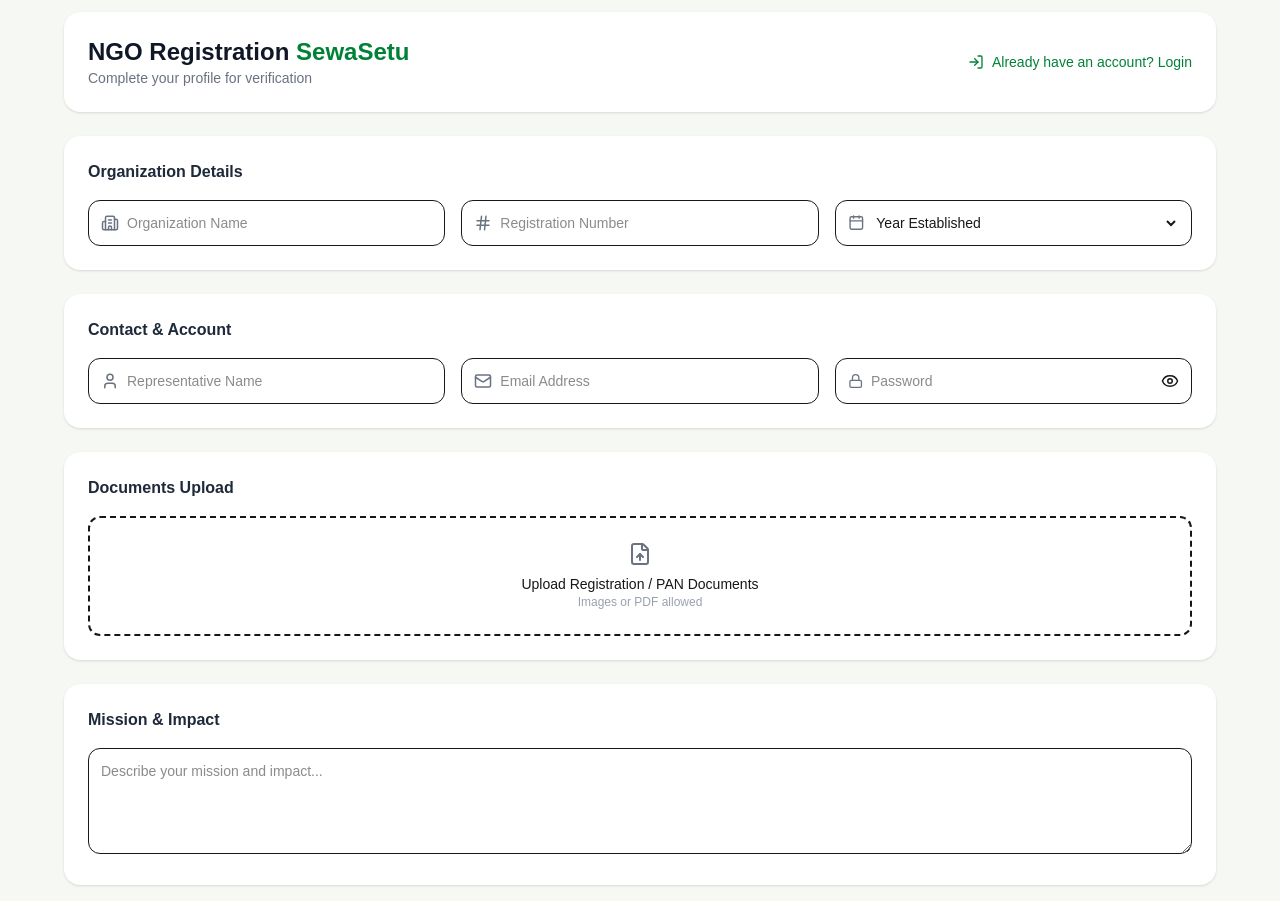
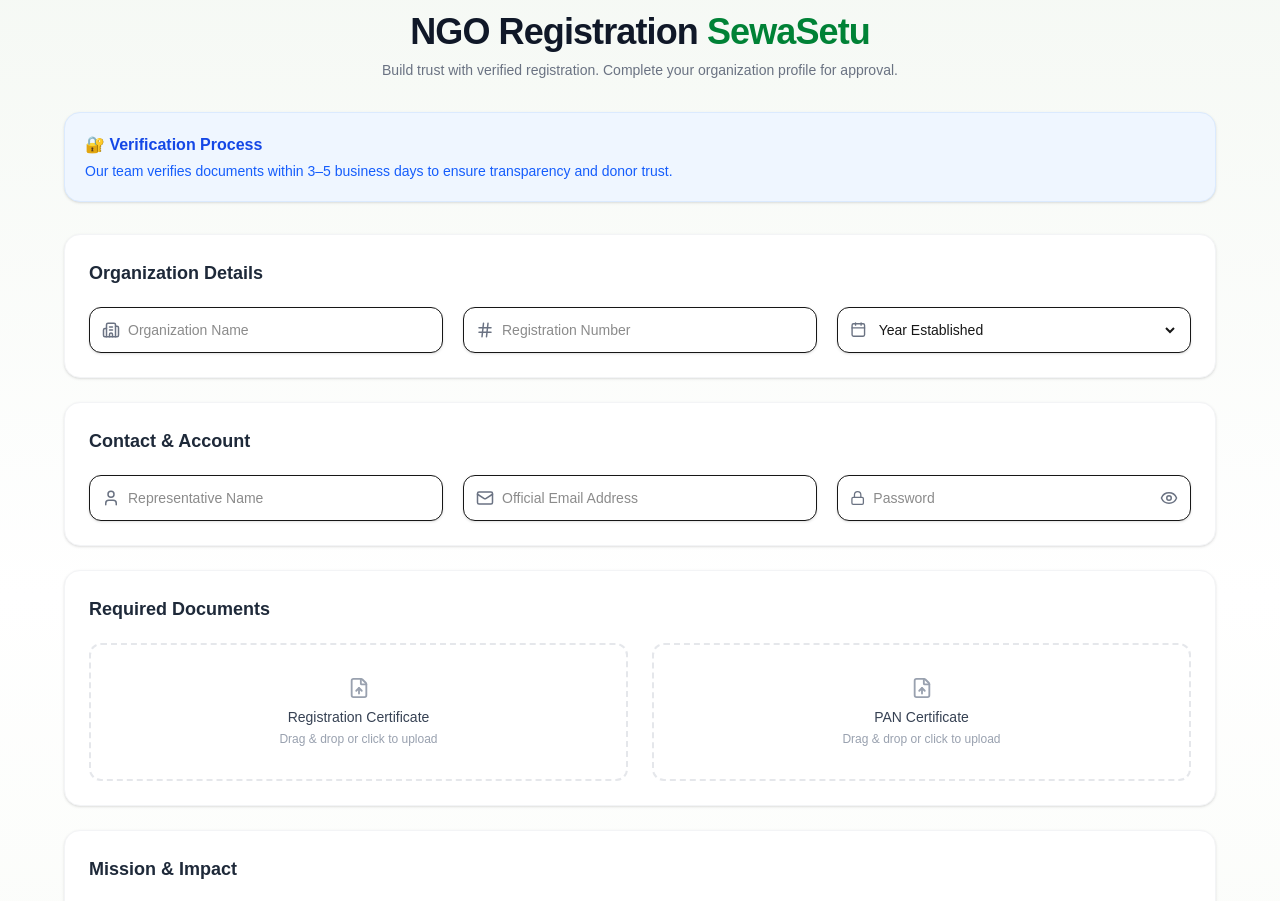
Before and after one commit to indradev03/SewaSetu-Web-api, a Next.js app: page /register/role_selection/ngo in a window 1280 px wide. Shown: the part 100-1001 px from the top of the page. Built offline with nearby package versions, Linux system fonts and the light colour scheme.

Commit message:
Refactor NGO signup form to improve UI layout, enhance accessibility, and streamline document upload process

```diff
--- a/app/register/role_selection/ngo/page.tsx
+++ b/app/register/role_selection/ngo/page.tsx
@@ -11,8 +11,6 @@
   Eye,
   EyeOff,
   FileUp,
-  FileText,
-  LogIn,
 } from "lucide-react";
 
 export default function NGOSignup() {
@@ -27,195 +25,211 @@
   });
 
   const [showPassword, setShowPassword] = useState(false);
-  const [files, setFiles] = useState<File[]>([]);
 
   const handleChange = (
-    e: React.ChangeEvent<HTMLInputElement | HTMLTextAreaElement | HTMLSelectElement>
+    e: React.ChangeEvent<
+      HTMLInputElement | HTMLTextAreaElement | HTMLSelectElement
+    >
   ) => {
     setForm({ ...form, [e.target.name]: e.target.value });
   };
 
-  const handleFileChange = (e: React.ChangeEvent<HTMLInputElement>) => {
-    if (e.target.files) {
-      setFiles([...files, ...Array.from(e.target.files)]);
-    }
-  };
-
   const handleSubmit = (e: React.FormEvent) => {
     e.preventDefault();
-    console.log(form, files);
+    console.log(form);
   };
 
   return (
-    <div className="min-h-screen w-full bg-[#f5f8f3] px-6 pt-28 pb-10 flex justify-center">
-
-      <div className="w-full max-w-6xl">
+    <div className="min-h-screen w-full bg-gradient-to-b from-[#f4f8f3] via-white to-[#f7faf5] px-6 pt-28 pb-16 flex justify-center">
+      <div className="w-full max-w-6xl space-y-8">
 
         {/* HEADER */}
-        <div className="bg-white rounded-2xl shadow-sm p-6 mb-6 flex justify-between items-center">
+        <div className="text-center space-y-2">
+          <h1 className="text-4xl font-extrabold text-gray-900 tracking-tight">
+            NGO Registration{" "}
+            <span className="text-green-700">SewaSetu</span>
+          </h1>
 
-          <div>
-            <h1 className="text-2xl font-bold text-gray-900">
-              NGO Registration <span className="text-green-700">SewaSetu</span>
-            </h1>
-            <p className="text-sm text-gray-500">
-              Complete your profile for verification
-            </p>
-          </div>
+          <p className="text-sm text-gray-500 max-w-xl mx-auto">
+            Build trust with verified registration. Complete your organization profile for approval.
+          </p>
+        </div>
 
-          <a
-            href="/login"
-            className="flex items-center gap-2 text-sm text-green-700 hover:underline"
-          >
-            <LogIn size={16} />
-            Already have an account? Login
-          </a>
+        {/* INFO BANNER */}
+        <div className="bg-blue-50 border border-blue-100 p-5 rounded-2xl shadow-sm">
+          <h3 className="font-semibold text-blue-700">🔐 Verification Process</h3>
+          <p className="text-sm text-blue-600 mt-1">
+            Our team verifies documents within 3–5 business days to ensure transparency and donor trust.
+          </p>
         </div>
 
         <form onSubmit={handleSubmit} className="space-y-6">
 
           {/* ORGANIZATION */}
-          <div className="bg-white p-6 rounded-2xl shadow-sm">
-            <h2 className="font-semibold mb-4 text-gray-800">
-              Organization Details
-            </h2>
+          <Section title="Organization Details">
+            <div className="grid grid-cols-1 md:grid-cols-3 gap-5">
 
-            <div className="grid grid-cols-3 gap-4">
+              <Input
+                icon={<Building2 size={18} />}
+                name="orgName"
+                placeholder="Organization Name"
+                onChange={handleChange}
+              />
 
-              <Input icon={<Building2 size={18} />} name="orgName" placeholder="Organization Name" onChange={handleChange} />
+              <Input
+                icon={<Hash size={18} />}
+                name="regNumber"
+                placeholder="Registration Number"
+                onChange={handleChange}
+              />
 
-              <Input icon={<Hash size={18} />} name="regNumber" placeholder="Registration Number" onChange={handleChange} />
+              <div className="flex items-center gap-2 border rounded-xl px-3 bg-white shadow-sm focus-within:ring-2 focus-within:ring-green-500 transition">
+                <Calendar size={18} className="text-gray-500" />
 
-              <div className="flex items-center gap-2 border rounded-xl px-3 bg-white">
-                <Calendar size={18} className="text-gray-500" />
                 <select
                   name="yearEstablished"
                   onChange={handleChange}
-                  className="w-full py-3 outline-none text-sm"
+                  className="w-full py-3 outline-none text-sm bg-transparent"
                 >
                   <option value="">Year Established</option>
-                  {Array.from({ length: 30 }).map((_, i) => {
+                  {Array.from({ length: 40 }).map((_, i) => {
                     const year = 2026 - i;
-                    return (
-                      <option key={year} value={year}>
-                        {year}
-                      </option>
-                    );
+                    return <option key={year}>{year}</option>;
                   })}
                 </select>
               </div>
-
             </div>
-          </div>
+          </Section>
 
           {/* CONTACT */}
-          <div className="bg-white p-6 rounded-2xl shadow-sm">
-            <h2 className="font-semibold mb-4 text-gray-800">
-              Contact & Account
-            </h2>
+          <Section title="Contact & Account">
+            <div className="grid grid-cols-1 md:grid-cols-3 gap-5">
 
-            <div className="grid grid-cols-3 gap-4">
+              <Input
+                icon={<User size={18} />}
+                name="representative"
+                placeholder="Representative Name"
+                onChange={handleChange}
+              />
 
-              <Input icon={<User size={18} />} name="representative" placeholder="Representative Name" onChange={handleChange} />
+              <Input
+                icon={<Mail size={18} />}
+                name="email"
+                placeholder="Official Email Address"
+                onChange={handleChange}
+              />
 
-              <Input icon={<Mail size={18} />} name="email" placeholder="Email Address" onChange={handleChange} />
+              <div className="flex items-center gap-2 border rounded-xl px-3 bg-white shadow-sm focus-within:ring-2 focus-within:ring-green-500 transition">
+                <Lock size={18} className="text-gray-500" />
 
-              {/* PASSWORD */}
-              <div className="flex items-center gap-2 border rounded-xl px-3">
-                <Lock size={18} className="text-gray-500" />
                 <input
                   name="password"
                   type={showPassword ? "text" : "password"}
                   placeholder="Password"
                   onChange={handleChange}
-                  className="w-full py-3 outline-none text-sm"
+                  className="w-full py-3 outline-none text-sm bg-transparent"
                 />
+
                 <button
                   type="button"
+                  className="text-gray-500 hover:text-gray-700"
                   onClick={() => setShowPassword(!showPassword)}
                 >
                   {showPassword ? <EyeOff size={18} /> : <Eye size={18} />}
                 </button>
               </div>
+            </div>
+          </Section>
 
+          {/* DOCUMENTS */}
+          <Section title="Required Documents">
+            <div className="grid grid-cols-1 md:grid-cols-2 gap-6">
+              <UploadBox label="Registration Certificate" />
+              <UploadBox label="PAN Certificate" />
             </div>
-          </div>
+          </Section>
 
-          {/* DOCUMENT UPLOAD */}
-          <div className="bg-white p-6 rounded-2xl shadow-sm">
-            <h2 className="font-semibold mb-4 text-gray-800">
-              Documents Upload
-            </h2>
-
-            <input
-              type="file"
-              multiple
-              accept="image/*,application/pdf"
-              onChange={handleFileChange}
-              className="hidden"
-              id="fileUpload"
-            />
-
-            <label
-              htmlFor="fileUpload"
-              className="border-2 border-dashed rounded-xl p-6 flex flex-col items-center justify-center cursor-pointer hover:border-green-600"
-            >
-              <FileUp size={24} className="text-gray-500" />
-              <p className="text-sm mt-2">Upload Registration / PAN Documents</p>
-              <p className="text-xs text-gray-400">Images or PDF allowed</p>
-            </label>
-
-            {/* PREVIEW */}
-            {files.length > 0 && (
-              <div className="grid grid-cols-4 gap-3 mt-4">
-                {files.map((file, i) => (
-                  <div
-                    key={i}
-                    className="p-2 border rounded-lg text-xs flex items-center gap-2"
-                  >
-                    <FileText size={14} />
-                    <span className="truncate">{file.name}</span>
-                  </div>
-                ))}
-              </div>
-            )}
-          </div>
-
-          {/* MISSION LAST */}
-          <div className="bg-white p-6 rounded-2xl shadow-sm">
-            <h2 className="font-semibold mb-4 text-gray-800">
-              Mission & Impact
-            </h2>
-
+          {/* MISSION */}
+          <Section title="Mission & Impact">
             <textarea
               name="mission"
-              rows={4}
-              placeholder="Describe your mission and impact..."
+              rows={5}
+              placeholder="Describe your mission, projects, and impact..."
               onChange={handleChange}
-              className="w-full border rounded-xl p-3 text-sm outline-none focus:ring-2 focus:ring-green-500"
+              className="w-full border rounded-xl p-4 text-sm outline-none focus:ring-2 focus:ring-green-500 bg-white shadow-sm resize-none"
             />
-          </div>
+          </Section>
+
+          {/* ACTIONS */}
+          <div className="flex flex-col items-center space-y-4 pt-2">
 
           {/* SUBMIT */}
-          <button className="w-full bg-green-700 text-white py-3 rounded-xl font-semibold hover:bg-green-800 transition">
+          <button className="w-full bg-gradient-to-r from-green-700 to-green-600 text-white py-3.5 rounded-xl font-semibold shadow-md hover:shadow-lg hover:scale-[1.01] transition">
             Submit for Review
           </button>
 
-          <p className="text-xs text-center text-gray-500">
-            By signing up you agree to SewaSetu terms & verification policy
+            {/* LOGIN */}
+            <p className="text-sm text-gray-600">
+              Already have an account?{" "}
+              <a
+                href="/login"
+                className="text-green-700 font-semibold hover:underline"
+              >
+                Login
+              </a>
+            </p>
+
+            {/* FOOTER NOTE */}
+          <p className="text-xs text-center text-gray-500 leading-relaxed max-w-md mx-auto">
+            By continuing, you agree to SewaSetu’s{" "}
+            <a href="/terms" className="text-green-700 font-medium hover:underline">
+              Terms of Service
+            </a>{" "}
+            and{" "}
+            <a href="/privacy" className="text-green-700 font-medium hover:underline">
+              Privacy Policy
+            </a>
           </p>
+          </div>
         </form>
       </div>
     </div>
   );
 }
 
-/* REUSABLE INPUT */
-function Input({ icon, ...props }: any) {
+/* SECTION */
+function Section({ title, children }: any) {
   return (
-    <div className="flex items-center gap-2 border rounded-xl px-3 bg-white">
-      <span className="text-gray-500">{icon}</span>
-      <input {...props} className="w-full py-3 outline-none text-sm" />
+    <div className="bg-white rounded-2xl shadow-sm border border-gray-100 p-6 space-y-5 hover:shadow-md transition">
+      <h2 className="font-semibold text-gray-800 text-lg">{title}</h2>
+      {children}
     </div>
   );
 }
+
+/* INPUT */
+function Input({ icon, ...props }: any) {
+  return (
+    <div className="flex items-center gap-2 border rounded-xl px-3 bg-white shadow-sm focus-within:ring-2 focus-within:ring-green-500 transition">
+      <span className="text-gray-500">{icon}</span>
+      <input
+        {...props}
+        className="w-full py-3 outline-none text-sm bg-transparent"
+      />
+    </div>
+  );
+}
+
+/* UPLOAD */
+function UploadBox({ label }: any) {
+  return (
+    <label className="border-2 border-dashed border-gray-200 rounded-xl p-8 flex flex-col items-center justify-center text-center cursor-pointer bg-white hover:border-green-500 hover:bg-green-50 transition group">
+      <FileUp size={22} className="text-gray-400 group-hover:text-green-600 transition" />
+      <p className="text-sm mt-2 font-medium text-gray-700">{label}</p>
+      <p className="text-xs text-gray-400 mt-1">
+        Drag & drop or click to upload
+      </p>
+      <input type="file" hidden />
+    </label>
+  );
+}
```
